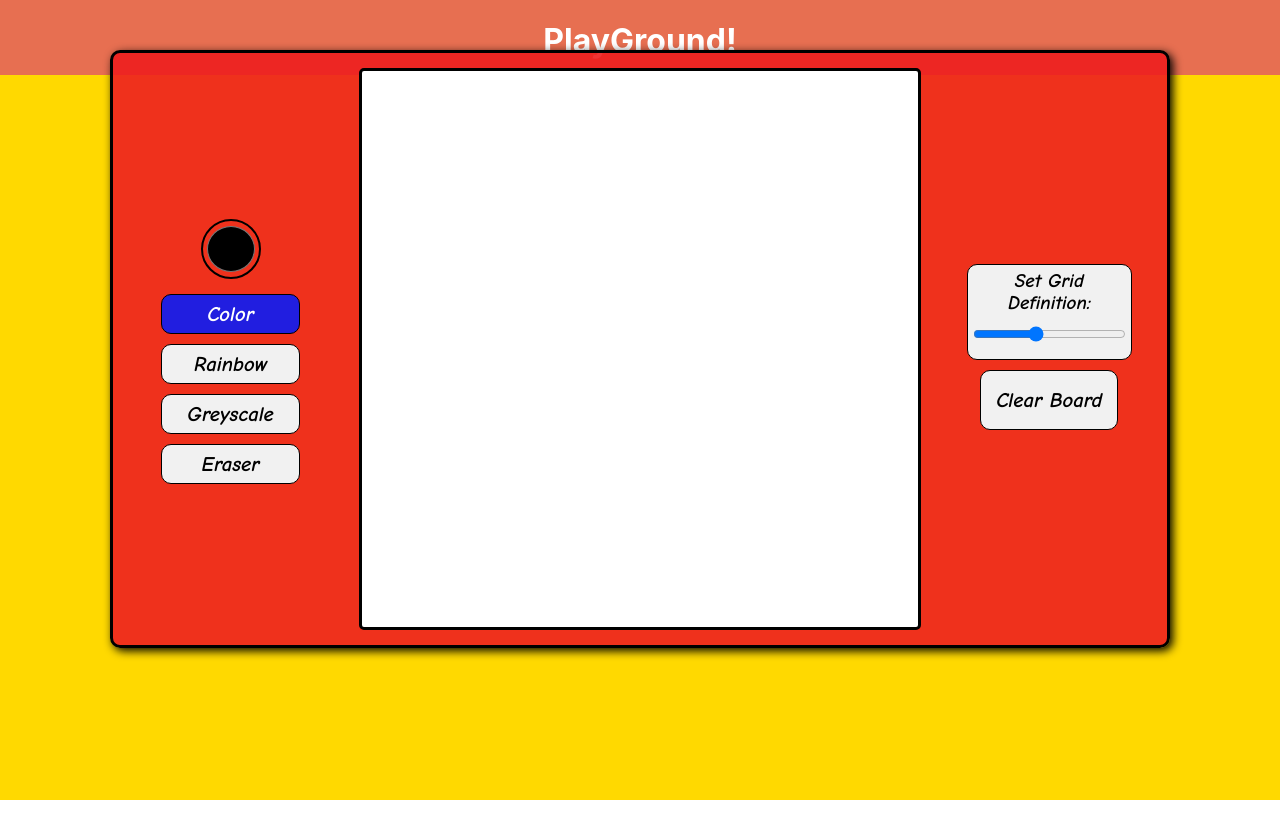
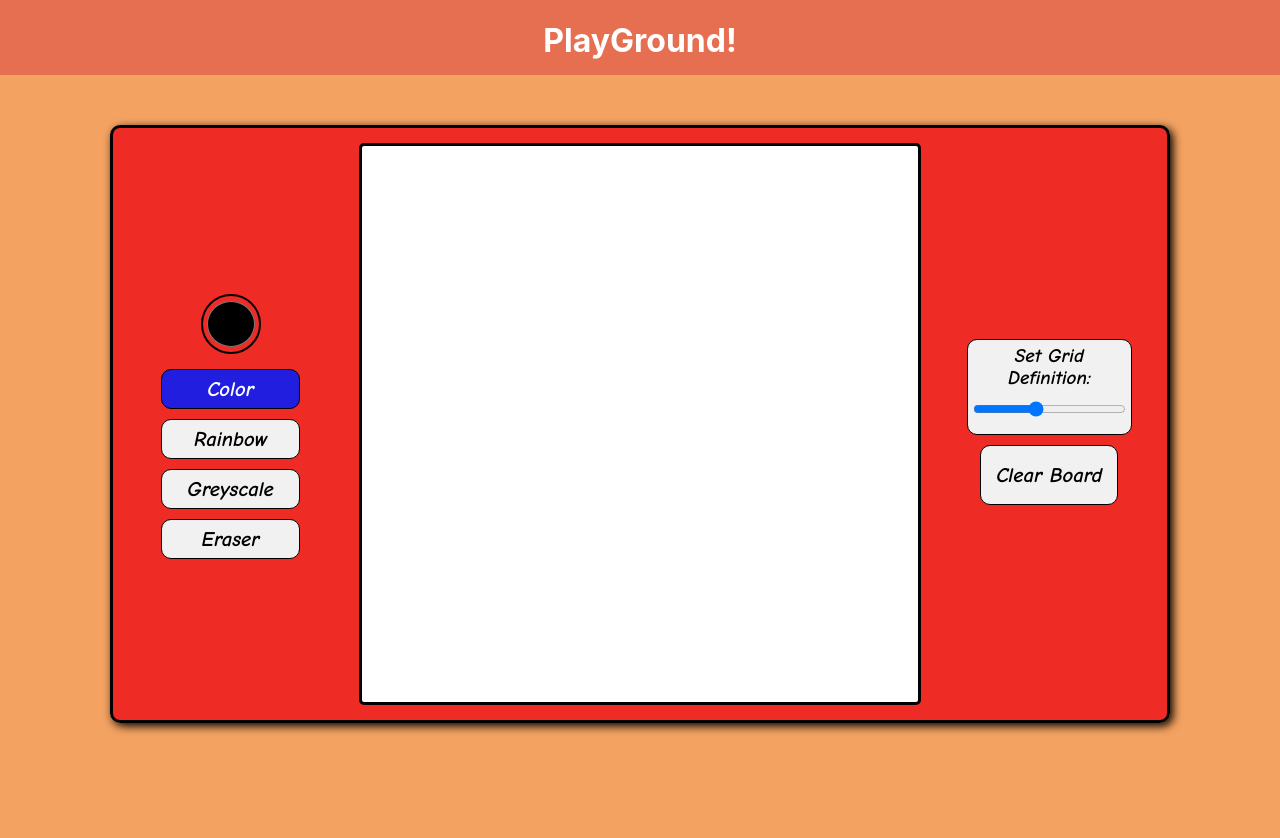
Before and after one commit to federico-palma/playground, a React (Create React App) app: page /Etch-a-Sketch in a window 1280 px wide. Shown: the top 838 px of the page. Before the commit the page ends 800 px from the top, so only its background shows below. Built offline with nearby package versions, Linux system fonts and the light colour scheme; the HTML template or start-up script is replaced by a standard one.

Commit message:
Add margin top for header space

```diff
--- a/src/Pages/Etch-a-SketchPage/Etch-a-SketchPage.module.css
+++ b/src/Pages/Etch-a-SketchPage/Etch-a-SketchPage.module.css
@@ -1,6 +1,7 @@
 .background {
-  background-color: rgb(255, 217, 0);
+  background-color: #f4a261;
   margin: 0px;
+  margin-top: 75px;
   height: 100vh;
   width: 100vw;
   display: flex;
```
